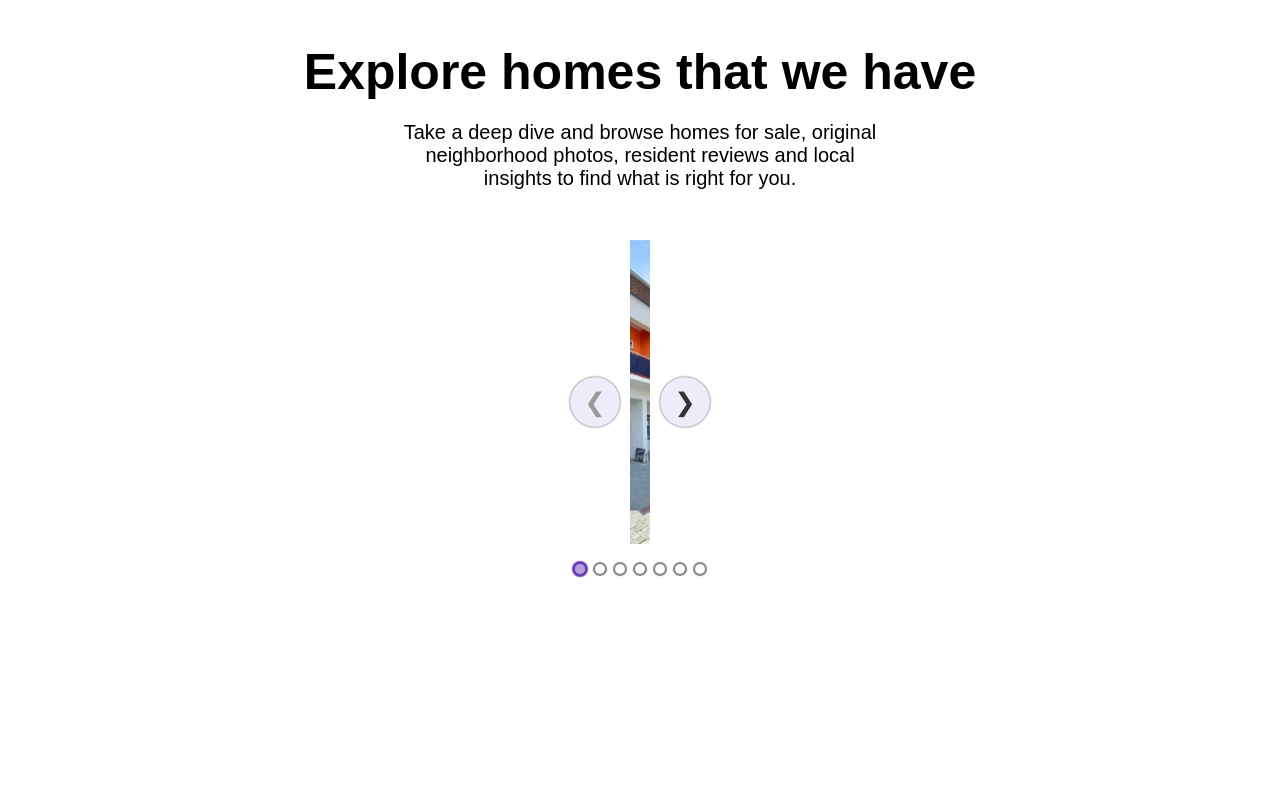
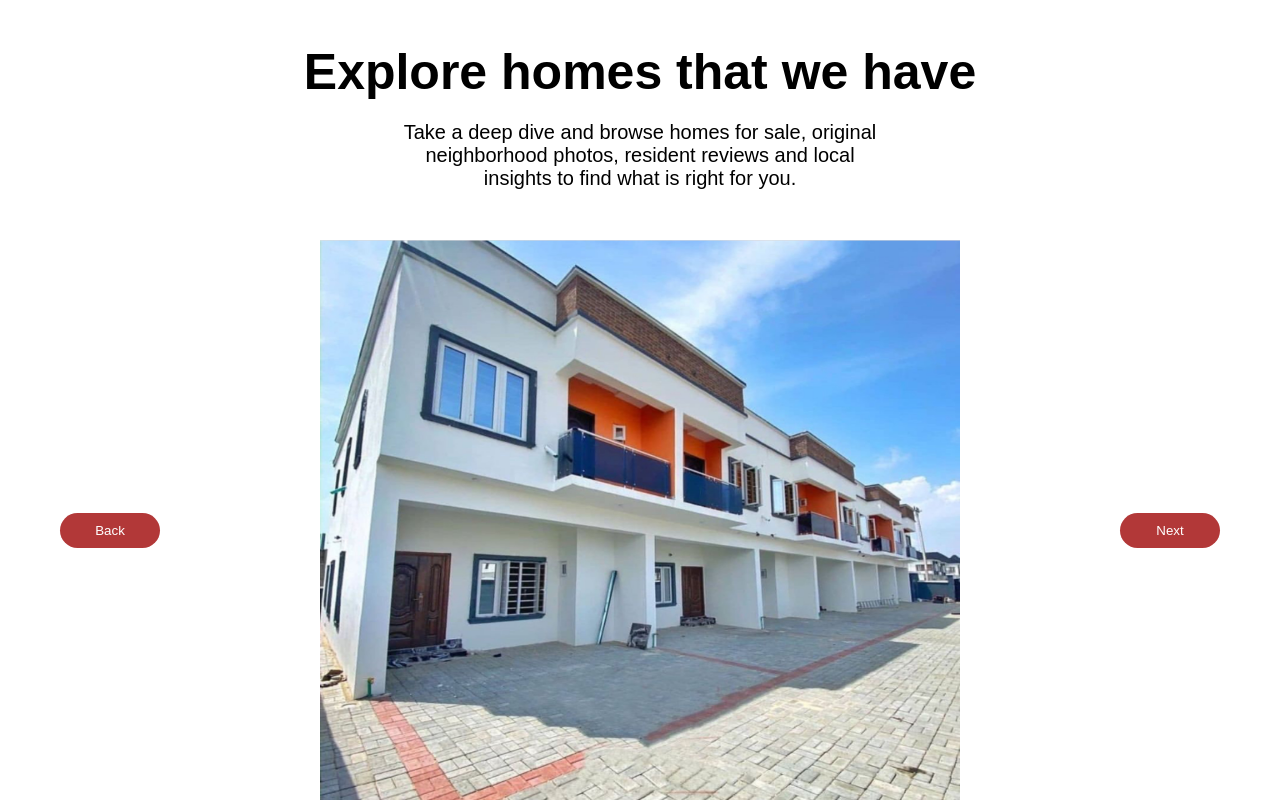
Before and after one commit to mishael1-d/Real-Estate, a React (Create React App) app: page / in a window 1280 px wide. Shown: the part 1091-1891 px from the top of the page. Before the commit the page ends 1670 px from the top, so only its background shows below. Built offline with nearby package versions, Linux system fonts and the light colour scheme.

Commit message:
Implemented the new slider effect.

```diff
--- a/src/Components/Content.js
+++ b/src/Components/Content.js
@@ -37,7 +37,8 @@ const Content = () => {
         <div className="bottom-text">
           <img
             src="https://www.trulia.com/images/icons/txl3/illustrations/RentAHome.svg"
-            alt=""/>
+            alt=""
+          />
           <h2>Rent a home</h2>
           <p>
             With 35+ filters and custom keyword search, We can help you easily
@@ -48,7 +49,8 @@ const Content = () => {
         <div className="bottom-text">
           <img
             src="https://www.trulia.com/images/icons/txl3/illustrations/Neighborhoods.svg"
-            alt=""/>
+            alt=""
+          />
           <h2>See neighborhoods</h2>
           <p>
             With more neighborhood insights than any other real estate website,
@@ -60,17 +62,13 @@ const Content = () => {
       {/* <InputField/> */}
       <div className="explore-homes">
         <h2>Explore homes that we have</h2>
-        <p>Take a deep dive and browse homes for sale, original neighborhood photos, resident reviews and local insights to find what is right for you.</p>
+        <p>
+          Take a deep dive and browse homes for sale, original neighborhood
+          photos, resident reviews and local insights to find what is right for
+          you.
+        </p>
       </div>
-        {/* <div className="images">
-        {data.map((image, index)=>{
-              return (
-                <span key={index}><img src={image} alt="" /></span>
-              )
-            })}
-        </div> */}
-        {/* <img src={data[0]} alt="" srcset="" /> */}
-        <Slider/>
+      <Slider />
     </div>
   );
 };
--- /dev/null
+++ b/src/Components/ImgComp.js
@@ -0,0 +1,13 @@
+import React from 'react'
+
+function ImgComp({src}) {
+    let imgStyles = {
+        width: 100 + "%",
+        height: 100 + "%"
+    }
+    return (
+        <img src={src} alt="slide-img" style={imgStyles} />
+    )
+}
+
+export default ImgComp
--- a/src/Components/Slider.js
+++ b/src/Components/Slider.js
@@ -1,5 +1,7 @@
-import React from "react";
-import Carousel from "react-elastic-carousel";
+import React, { useState } from "react";
+// import Carousel from "react-elastic-carousel";
+import "../../src/styles/slider.css"
+import ImgComp from "./ImgComp"
 import image1 from "../buildings/image1.JPG";
 import image2 from "../buildings/image2.JPG";
 import image3 from "../buildings/image3.JPG";
@@ -9,24 +11,34 @@ import image6 from "../buildings/image6.JPG";
 import image7 from "../buildings/image7.JPG";
 
 function Slider() {
-  const images = {
-    items: [
-        {id:0, image:image1},
-        {id:1, image:image2},
-        {id:2, image:image3},
-        {id:3, image:image4},
-        {id:4, image:image5},
-        {id:5, image:image6},
-        {id:6, image:image7}
-    ],
-  };
-  return <div>
-<Carousel>
-    {images.items.map(item=><div key={item.id} className=".images">
-        <img src={item.image} alt="" className='image'/>
-    </div>)}
-</Carousel>
-  </div>;
+  const [x, setX] = useState(0)
+  let sliderArr = [<ImgComp src={image1}/>,<ImgComp src={image2}/>,<ImgComp src={image3}/>,<ImgComp src={image4}/>,<ImgComp src={image5}/>,<ImgComp src={image6}/>,<ImgComp src={image7}/>]
+  const goLeft=()=>{
+    x===0?setX(-100*(sliderArr.length-1)):setX(x+100)
+  }
+  const goRight=()=>{
+    x===-100*(sliderArr.length-1)? setX(0): setX(x-100)
+  }
+  return (
+    <div className="slider-container">
+      {/* <Carousel>
+        {images.items.map((item) => (
+          <div key={item.id} className="images">
+            <img src={item.image} alt="" className="image" />
+          </div>
+        ))}
+      </Carousel> */}
+{sliderArr.map((item, index)=>{
+  return (
+    <div key={index} className="slider" style={{transform:`translateX(${x}%)`}}>
+      {item}
+    </div>
+  )
+})}
+<button id="goLeft" className="btn-styles" onClick={goLeft}>Back</button>
+<button id="goRight" className="btn-styles" onClick={goRight}>Next</button>
+    </div>
+  );
 }
 
 export default Slider;
--- a/src/styles/about.css
+++ b/src/styles/about.css
@@ -7,15 +7,16 @@ h3,h4 {
 }
 .text {
     display: flex;
-    justify-content: space-between;
+    justify-content: center;
     flex-wrap: wrap;
     margin: 50px 150px;
     opacity: .9;
 }
 .text-box {
-    background: #fff;
+    background: #eff0f3;
     max-width: 400px;
     margin-bottom: 20px;
+    margin-left: 20px;
 }
 .text-box h4 {
     margin-top: 10px;
--- a/src/styles/app.css
+++ b/src/styles/app.css
@@ -135,6 +135,8 @@
   border-bottom-left-radius: 10px;
   border: none;
   outline: none;
+  font-size: 20px;
+  padding: 0 10px;
   margin-top: 0;
 }
 .search-container input::placeholder {
@@ -223,10 +225,13 @@
   margin: 0 auto;
   font-size: 20px;
 }
-
+.images {
+  width: 500px;
+  height:400px;
+}
 .image {
   height: 100%;
-  width: 300px;
+  width: 100%;
 }
 .jMNKZk {
   width: 500% !important;
@@ -236,11 +241,12 @@
   background: #b23838 !important;
 }
 .lcUbOd:hover, .lcUbOd:focus {
-  box-shadow: 0 0 1px 3px #000 !important;
+  background: black;
+  box-shadow: 0 0 1px 3px #b23838 !important;
 }
 .eaptOe, .lcUbOd {
   background: #b23838 !important;
-  box-shadow: 0 0 0 0 #b23838 !important;
+  box-shadow: 0 0 0 0 #e7ebf4 !important;
 }
 @media screen and (max-width: 768px) {
   .app {
--- a/src/styles/contact.css
+++ b/src/styles/contact.css
@@ -38,16 +38,18 @@
     display: flex;
     justify-content: space-between;
     align-items: center;
-    padding: 10px 20px;
+    padding: 10px;
     margin-top: 20px;
 }
 .left div span,
 .left div p{
     color: #fff;
+    width: 63px;
 }
 .left div p {
     font-size: 12px;
-    text-align: right;
+    text-align: justify;
+    width: 150px;
 }
 .right {
     display: flex;
--- a/src/styles/menu.css
+++ b/src/styles/menu.css
@@ -4,6 +4,7 @@
 .menu-links {
     position: fixed;
     margin-left: auto;
+    top: 0;
     right: 0;
     padding: 30px;
     display: flex;
--- /dev/null
+++ b/src/styles/slider.css
@@ -0,0 +1,37 @@
+.slider-container {
+    display: flex;
+    /* justify-content: center; */
+    align-items: center;
+    width: 50%;
+    height: 70vh;
+    /* border: 2px solid red; */
+    margin: 0;
+    padding: 0;
+    /* position: relative; */
+    overflow: hidden;
+}
+
+.slider {
+    min-width: 100%;
+    height: 100%;
+    /* position: relative; */
+    transition: .5s;
+    overflow: hidden;
+}
+.btn-styles  {
+    position: absolute;
+    border-radius: 30px;
+}
+#goLeft {
+    left: 60px;
+}
+#goRight {
+    right: 60px;
+}
+
+@media screen and (max-width:768px) {
+    .slider-container {
+        width: 80%;
+        height: 50vh;
+    }
+}
```
Also changed, not shown: src/data.js (added).
